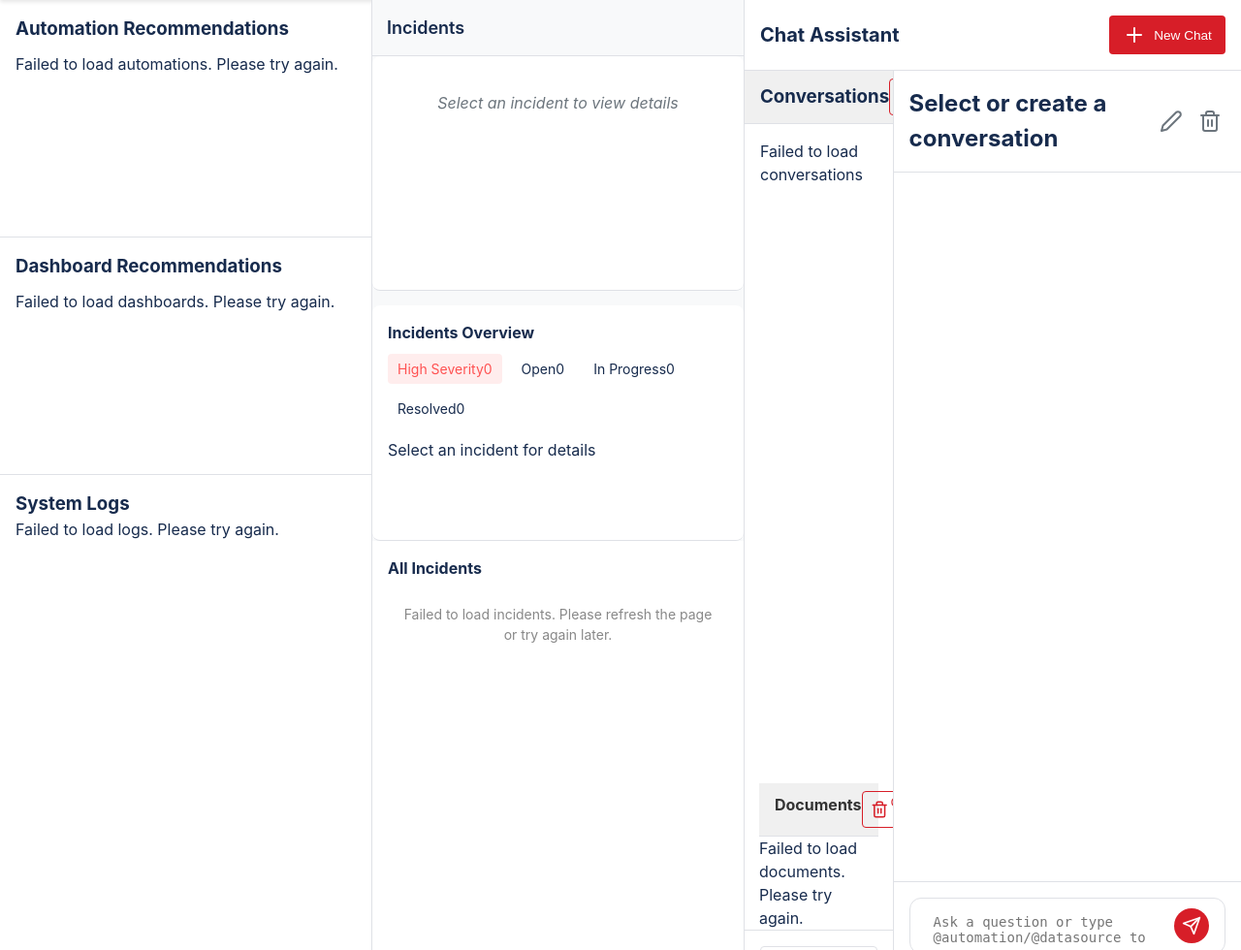
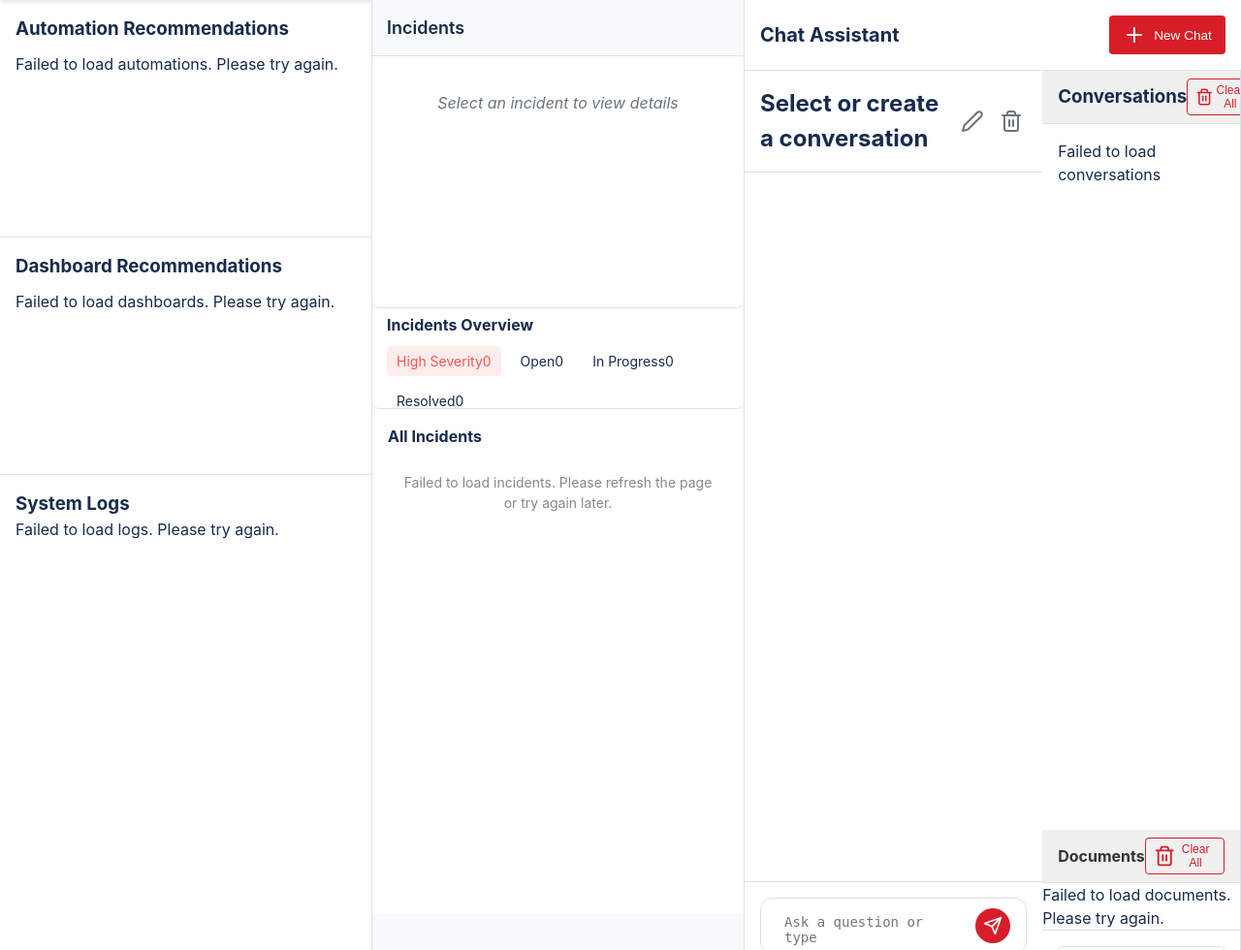
Before and after one commit to firaz-bug/Bumblebee, a Django app: page / in a window 1280 px wide. Shown: the part 60-1040 px from the top of the page at 97% size. Run offline with Django 4.2, Linux system fonts and the light colour scheme; data comes from the database, SQL or seed files in the repository; both versions use the stored data as it was after the commit; data that the repository does not hold is empty; some libraries are stand-ins or nearby versions.

Commit message:
Barath: UI Changes

```diff
--- a/chat_app/static/css/styles.css
+++ b/chat_app/static/css/styles.css
@@ -89,9 +89,9 @@ body {
 .message {
     margin-bottom: var(--spacing-md);
     animation: fadeIn 0.3s ease;
-    max-width: 80%;
+    /* max-width: 80%; */
     border-radius: var(--border-radius-md);
-    padding: var(--spacing-md);
+    /* padding: var(--spacing-md); */
 }
 
 .user-message {
@@ -681,12 +681,12 @@ body {
 /* Documents List Styles */
 .documents-list-container {
     margin-top: 20px;
-    padding: 0 15px;
+    /* padding: 0 15px; */
 }
 
 .documents-list-container h3 {
     font-size: 16px;
-    margin-bottom: 10px;
+    /* margin-bottom: 10px; */
     color: #333;
 }
 
@@ -818,7 +818,7 @@ body {
 
 /* Incident summary section */
 .incident-summary {
-    padding: 15px;
+    padding: 5px 15px;
     border-bottom: 1px solid var(--color-border);
     background-color: var(--color-bg);
     height: 25vh; /* Set exact height to 25% */
@@ -1009,7 +1009,7 @@ body {
     background: white;
     border-radius: 8px;
     padding: 15px;
-    margin-bottom: 15px;
+    /* margin-bottom: 15px; */
 }
 
 .incident-details h3 {
@@ -1061,7 +1061,7 @@ body {
 .incident-summary {
     background: white;
     border-radius: 8px;
-    padding: 15px;
+    /* padding: 15px; */
 }
 
 .incident-summary h3 {
--- a/chat_app/static/js/chat.js
+++ b/chat_app/static/js/chat.js
@@ -819,10 +819,6 @@ function updateIncidentsSummary(incidents) {
                     <span>${resolvedIncidents}</span>
                 </div>
             </div>
-
-            <div class="summary-note">
-                <p>Select an incident for details</p>
-            </div>
         </div>
     `;
 
--- a/chat_app/templates/chat_app/base.html
+++ b/chat_app/templates/chat_app/base.html
@@ -100,15 +100,15 @@
 
         /* Incidents column sections */
         .incident-details {
-            height: 25%;
+            height: 40%;
             padding: 1rem;
             border-bottom: 1px solid var(--color-border);
             overflow-y: auto;
         }
 
         .incident-summary {
-            height: 25%;
-            padding: 1rem;
+            height: 10%;
+            /* padding: 1rem; */
             border-bottom: 1px solid var(--color-border);
             overflow-y: auto;
         }
@@ -223,7 +223,7 @@
         }
 
         .conversations-sidebar {
-            width: 30%;
+            width: 40%;
             border-right: 1px solid var(--color-border);
             display: flex;
             flex-direction: column;
@@ -450,6 +450,13 @@
                     </button>
                 </div>
                 <div class="chat-body">
+
+
+                    <!-- Chat content area -->
+                    <div class="chat-content">
+                        {% block content %}{% endblock %}
+                    </div>
+
                     <div class="conversations-sidebar">
                         <div class="sidebar-header">
                             <h3>Conversations</h3>
@@ -477,11 +484,6 @@
                                 <i data-feather="upload"></i> Upload Document
                             </button>
                         </div>
-                    </div>
-
-                    <!-- Chat content area -->
-                    <div class="chat-content">
-                        {% block content %}{% endblock %}
                     </div>
                 </div>
             </div>
--- a/chat_assistant/settings.py
+++ b/chat_assistant/settings.py
@@ -4,6 +4,9 @@ Django settings for chat_assistant project.
 
 import os
 from pathlib import Path
+from dotenv import load_dotenv
+# Load environment variables from a .env file
+load_dotenv()
 
 # Build paths inside the project like this: BASE_DIR / 'subdir'.
 BASE_DIR = Path(__file__).resolve().parent.parent
```
Also changed, not shown: db.sqlite3, 1 other file.
